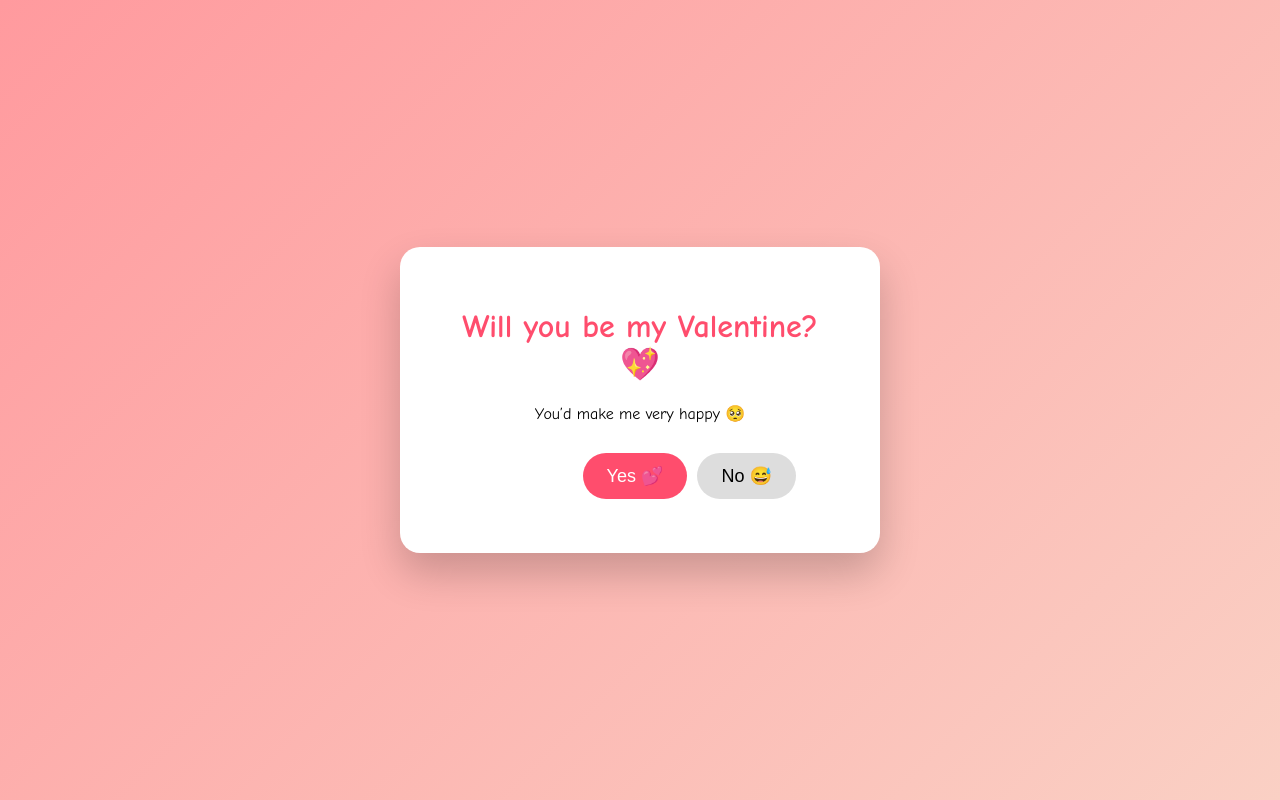
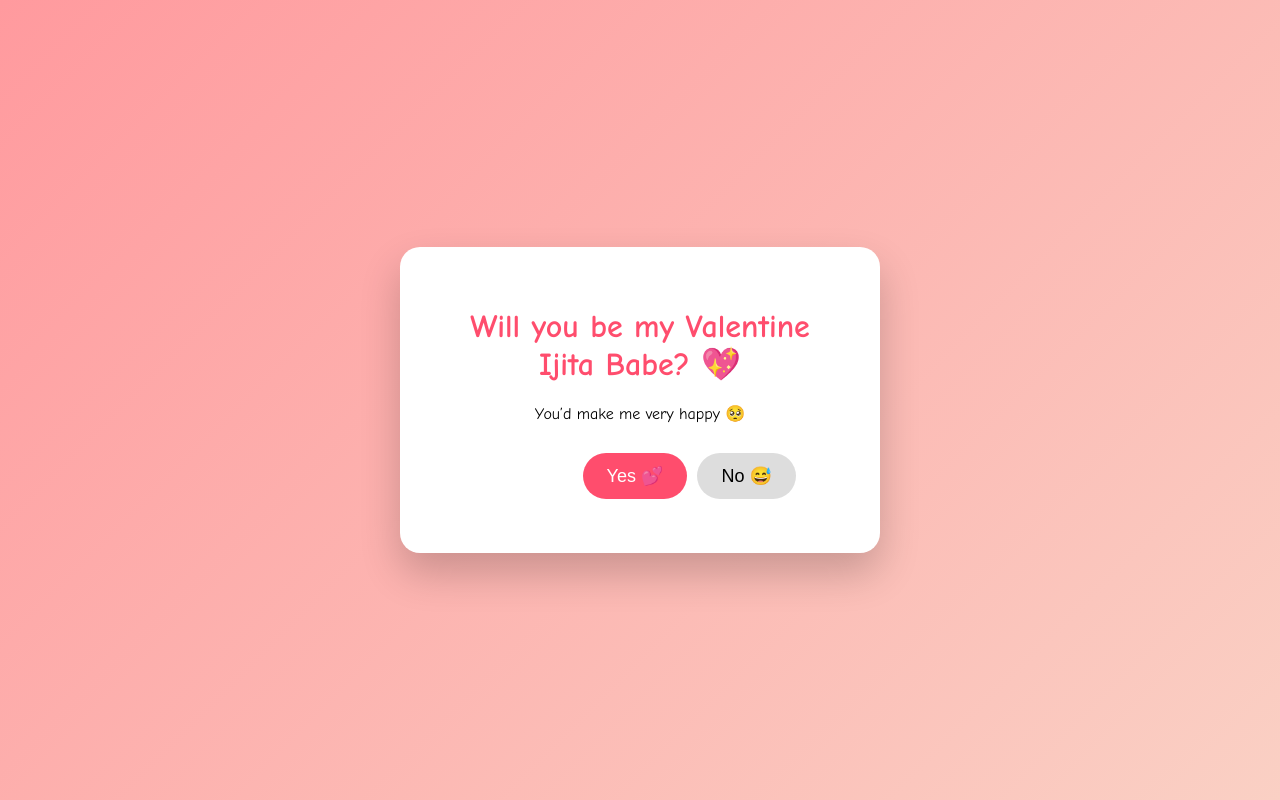
Before and after one commit to Pekka123/Try, a plain HTML site: page index.html in a window 1280 px wide. Drawn offline with Linux system fonts and the light colour scheme.

Commit message:
Update index.html

```diff
--- a/index.html
+++ b/index.html
@@ -56,7 +56,7 @@
 </head>
 <body>
   <div class="card" id="card">
-    <h1>Will you be my Valentine? 💖</h1>
+    <h1>Will you be my Valentine Ijita Babe? 💖</h1>
     <p>You’d make me very happy 🥺</p>
 
     <div class="buttons">
```
